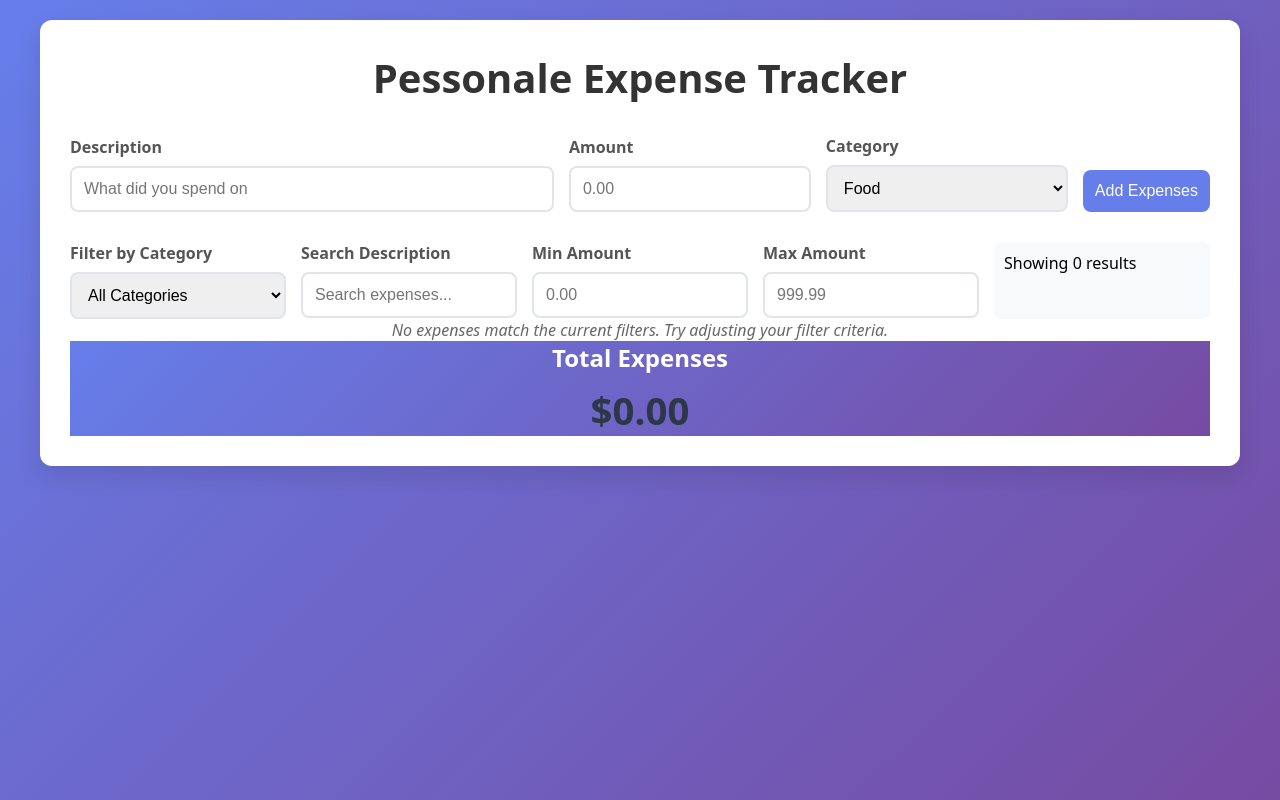
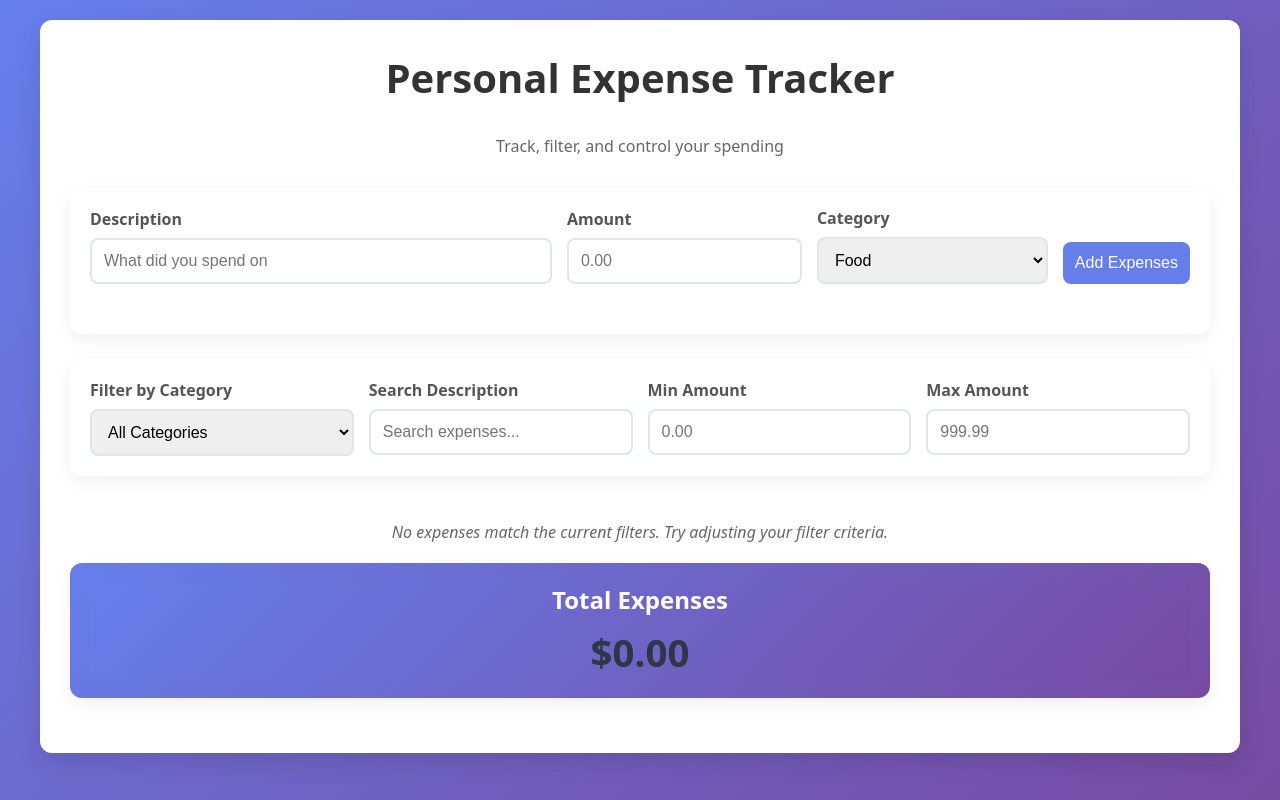
Before and after one commit to singhpreet86/react-essentials-assignment, a React (Create React App) app: page / in a window 1280 px wide. Built offline with nearby package versions, Linux system fonts and the light colour scheme.

Commit message:
Update App.js

```diff
--- a/src/App.js
+++ b/src/App.js
@@ -1,32 +1,31 @@
-import React, {useState, useEffect} from 'react';
+import React, { useState, useEffect } from 'react';
 import './index.css';
 import useExpenses from './hooks/useExpenses';
 import useFilters from './hooks/useFilters';
 
 function App() {
 
-const {expences, addExpense, removeExpense, getTotalAmount, getExpensesByCategory} = useExpenses();
+  const { expences, addExpense, removeExpense, getTotalAmount, getExpensesByCategory } = useExpenses();
   const {
     filters,
     updateFilter,
     clearFilters,
     filteredData: filteredExpenses,
     getFilterSummary
-   }   = useFilters(expences);
+  } = useFilters(expences);
 
 
-//  const[expences, Setexpences] = useState([]);  moved to custom hooks
   const [description, setDescription] = useState('');
- const[amount, setAmount] = useState('');
- const[category, setCategory] = useState('food');
+  const [amount, setAmount] = useState('');
+  const [category, setCategory] = useState('food');
 
 
- const categories = ['all', 'food', 'transport','entertainment','bills', 'shopping','others'];
+  const categories = ['all', 'food', 'transport', 'entertainment', 'bills', 'shopping', 'others'];
 
   const handleSubmit = (e) => {
     e.preventDefault();
 
-  if(!description.trim() || !amount){
+    if (!description.trim() || !amount) {
       return;
     }
 
@@ -40,36 +39,14 @@ const {
 
   };
 
-
-  //commented to use the custom hooks
-  // const addExpense = (e) => {
-  //   e.preventDefault();
-
-  // if(!description.trim() || !amount){
-  //   return;
-  // }
-
-  // const newExpense = {
-  //   id: Date.now(),
-  //   description: description.trim(),
-  //   amount: parseFloat(amount),
-  //   category,
-  //   date: new Date().toISOString().split('T')[0]
-  // };
-
-  // Setexpences([newExpense, ...expences]);
-  // setDescription('');
-  // setAmount('');
-  // };
-
-  // const totalAmount = expences.reduce((sum,expences) => sum+expences.amount,0);
-
-
-
   return (
     <div className="App">
-      <h1> Pessonale Expense Tracker </h1>
+      <header className="app-header">
+        <h1>Personal Expense Tracker</h1>
+        <p className="subtitle">Track, filter, and control your spending</p>
+      </header>
 
+      <section className="card expense-form-card">
         <form className='expense-form' onSubmit={handleSubmit}>
           <div className='form-group'>
             <label> Description </label>
@@ -99,9 +76,9 @@ const {
             <select value={category}
               onChange={(e) => setCategory(e.target.value)}>
 
-            { categories.slice(1).map(cat => (
+              {categories.slice(1).map(cat => (
                 <option key={cat} value={cat}>
-                {cat.charAt(0).toUpperCase()+cat.slice(1)}
+                  {cat.charAt(0).toUpperCase() + cat.slice(1)}
                 </option>
               ))}
             </select>
@@ -110,7 +87,9 @@ const {
           <button type='submit'>Add Expenses</button>
 
         </form>
+      </section>
 
+      <section className="card filters-card">
         <div className='filters'>
           <div className='form-group'>
             <label> Filter by Category </label>
@@ -119,7 +98,7 @@ const {
               onChange={(e) => updateFilter('category', e.target.value)}>
               {categories.map(cat => (
                 <option key={cat} value={cat}>
-                {cat == 'all' ? "All Categories" : cat.charAt(0).toUpperCase()+cat.slice(1)}
+                  {cat == 'all' ? "All Categories" : cat.charAt(0).toUpperCase() + cat.slice(1)}
                 </option>
               ))}
             </select>
@@ -158,24 +137,26 @@ const {
           </div>
 
           {getFilterSummary().hasActiveFilters && (
+            <div className='form-group'>
+
               <button
-              type="button"
+                style={{ background: '#e53e3e', padding: '8px 12px', fontSize: '14px', margin: '35px' }}
                 onClick={clearFilters}
-            style={{background: '#6c757d'}}>
+              >
 
-               Clear Filters({getFilterSummary.count}) </button>
+                Clear Filters </button>
+            </div>
           )}
 
 
-        <div style={{marginTop: '20px 0', padding: '10px',background: '#f8f9fa', borderRadius: '8px'}}>
-          <p> Showing {getFilterSummary().totalResults} results </p>
-          {getFilterSummary().hasActiveFilters && `(${getFilterSummary.activeCount} filter ${getFilterSummary.activeCount !=='1' ? 's' : ''} active)` }
 
         </div>
-      </div>
+      </section>
+
+
       <div className='expense-list'>
         {filteredExpenses.length === 0 ? (
-          <p style={{textAlign: 'center', color: '#666', fontStyle: 'italic'}}>
+          <p style={{ textAlign: 'center', color: '#666', fontStyle: 'italic', margin: '20px' }}>
             {
               filteredExpenses.length > 0 ?
                 "No Expense yet, Add your first expense above!" :
@@ -183,32 +164,33 @@ const {
             }
           </p>
 
-        ): (
+        ) : (
           filteredExpenses.map(expense => (
             <div key={expense.id} className='expense-item'>
               <div className='expense-info'>
                 <div className='expense-description'>{expense.description} </div>
                 <div className='expense-category'>{expense.category} </div>
-              <div style={{color: '#666', fontSize: '14px'}}>{expense.date} </div>
+                <div style={{ color: '#666', fontSize: '14px' }}>{expense.date} </div>
               </div>
 
               <div className='expense-amount'> ${expense.amount.toFixed(2)} </div>
               <button onClick={() => removeExpense(expense.id)}
-              style={{background: '#e53e3e', padding: '5px 10px', fontSize: '12px'}}>Delete</button>
+                style={{ background: '#e53e3e', padding: '5px 10px', fontSize: '12px' }}>Delete</button>
             </div>
           ))
         )}
       </div>
-
+      <section className="card total-section">
         <div className='total-section'>
           <h2> Total Expenses </h2>
           <div className='total-amount'> ${getTotalAmount.toFixed(2)}</div>
           {getFilterSummary.hasActiveFilters && (
-          <div style={{fontSize: '16px', color: '#666', marginTop: '10px'}}>
+            <div style={{ fontSize: '16px', color: '#666', marginTop: '10px' }}>
               (Filtered Total: ${filteredExpenses.reduce((sum, expense) => sum + expense.amount, 0).toFixed(2)})
             </div>
           )}
         </div>
+      </section>
     </div>
   )
 }
```
Lines whose indentation alone changed are shown as unchanged.
